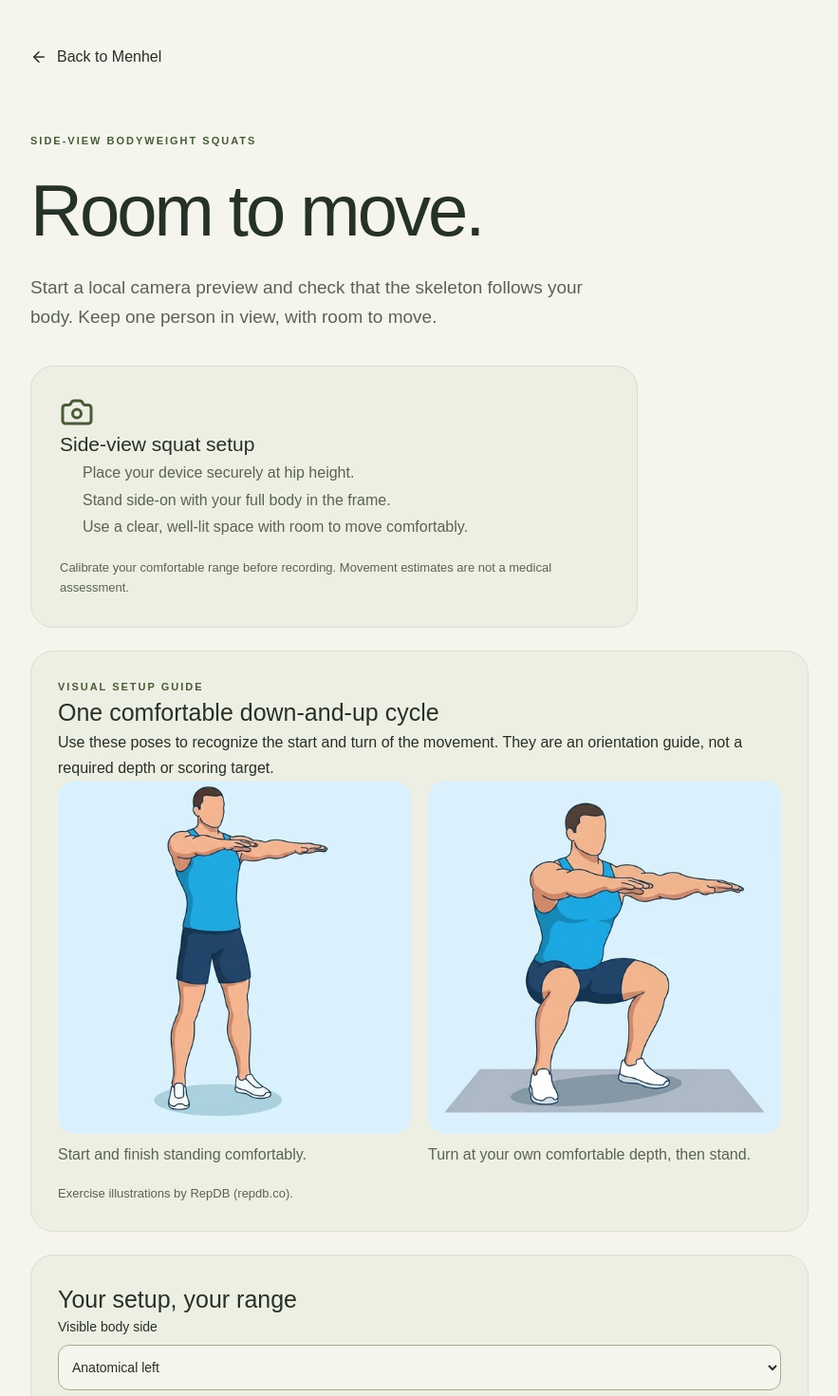
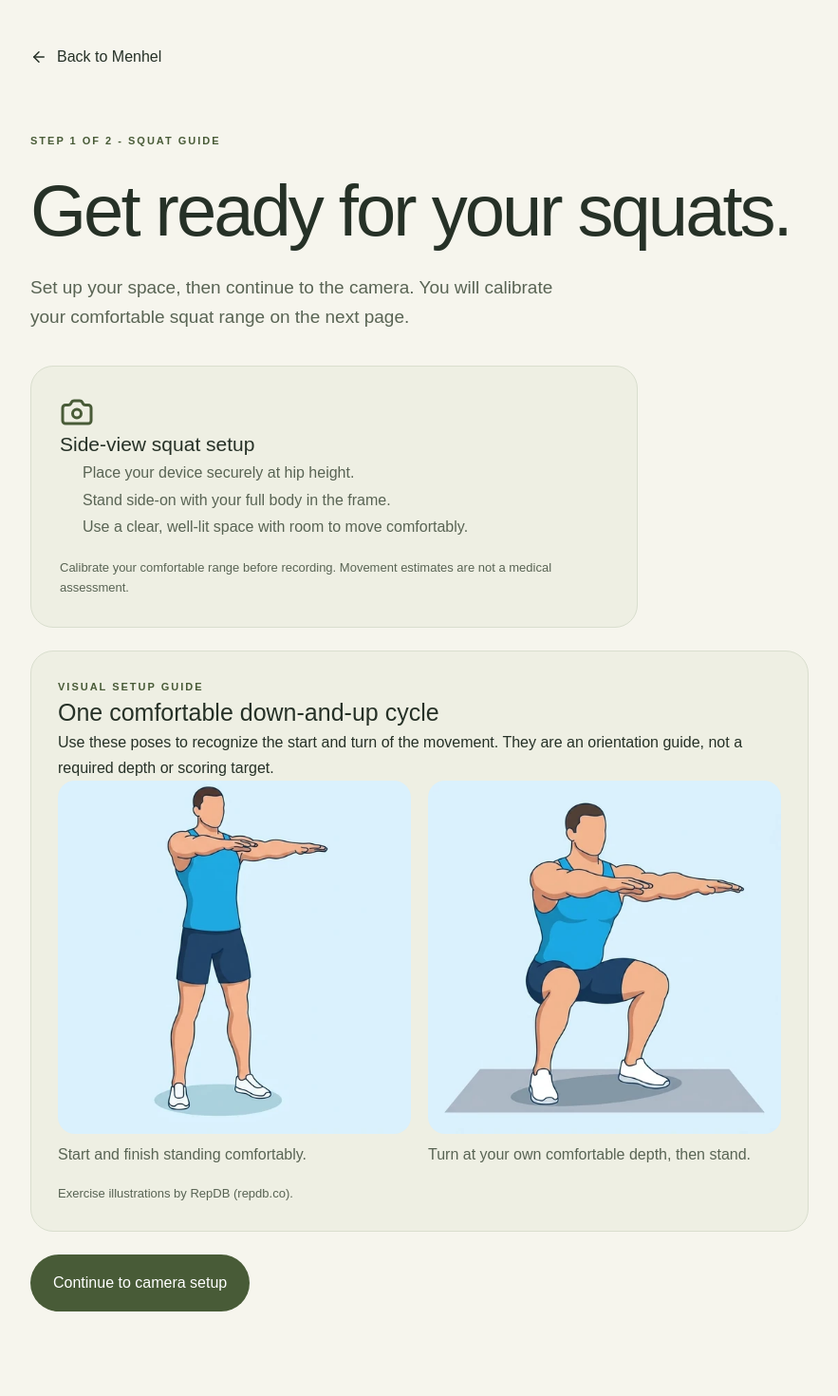
Before and after one commit to shuknuk/hackru-fall-2026, a Next.js app: page /session in a window 1280 px wide. Shown: the top 1470 px of the page at 95% size, without its empty margins (198-1081 px from the left). After the commit the page ends 1435 px from the top, so only its background shows below. Built offline with nearby package versions, Linux system fonts and the light colour scheme.

Commit message:
Simplify squat recording and comparison experience

```diff
--- a/src/app/session/page.tsx
+++ b/src/app/session/page.tsx
@@ -1,19 +1,20 @@
 import Link from "next/link";
 import Image from "next/image";
 import { ArrowLeft, Camera } from "lucide-react";
-import CaptureSession from "@/components/CaptureSession";
 
-export default function SessionSetup() {
+export default async function SessionSetup({ searchParams }: { searchParams: Promise<{ profile?: string }> }) {
+  const { profile } = await searchParams;
+  const next = profile ? `/session/record?profile=${encodeURIComponent(profile)}` : "/session/record";
   return (
     <main id="main" className="shell session-shell">
       <Link className="back-link" href="/">
         <ArrowLeft size={18} aria-hidden="true" /> Back to Menhel
       </Link>
-      <p className="eyebrow">SIDE-VIEW BODYWEIGHT SQUATS</p>
-      <h1>Room to move.</h1>
+      <p className="eyebrow">STEP 1 OF 2 - SQUAT GUIDE</p>
+      <h1>Get ready for your squats.</h1>
       <p className="lede">
-        Start a local camera preview and check that the skeleton follows your
-        body. Keep one person in view, with room to move.
+        Set up your space, then continue to the camera. You will calibrate your
+        comfortable squat range on the next page.
       </p>
       <section className="setup-card" aria-labelledby="setup-title">
         <Camera size={36} aria-hidden="true" />
@@ -65,7 +66,7 @@ export default function SessionSetup() {
           .
         </p>
       </section>
-      <CaptureSession />
+      <div className="actions"><Link className="button" href={next}>Continue to camera setup</Link></div>
     </main>
   );
 }
```
